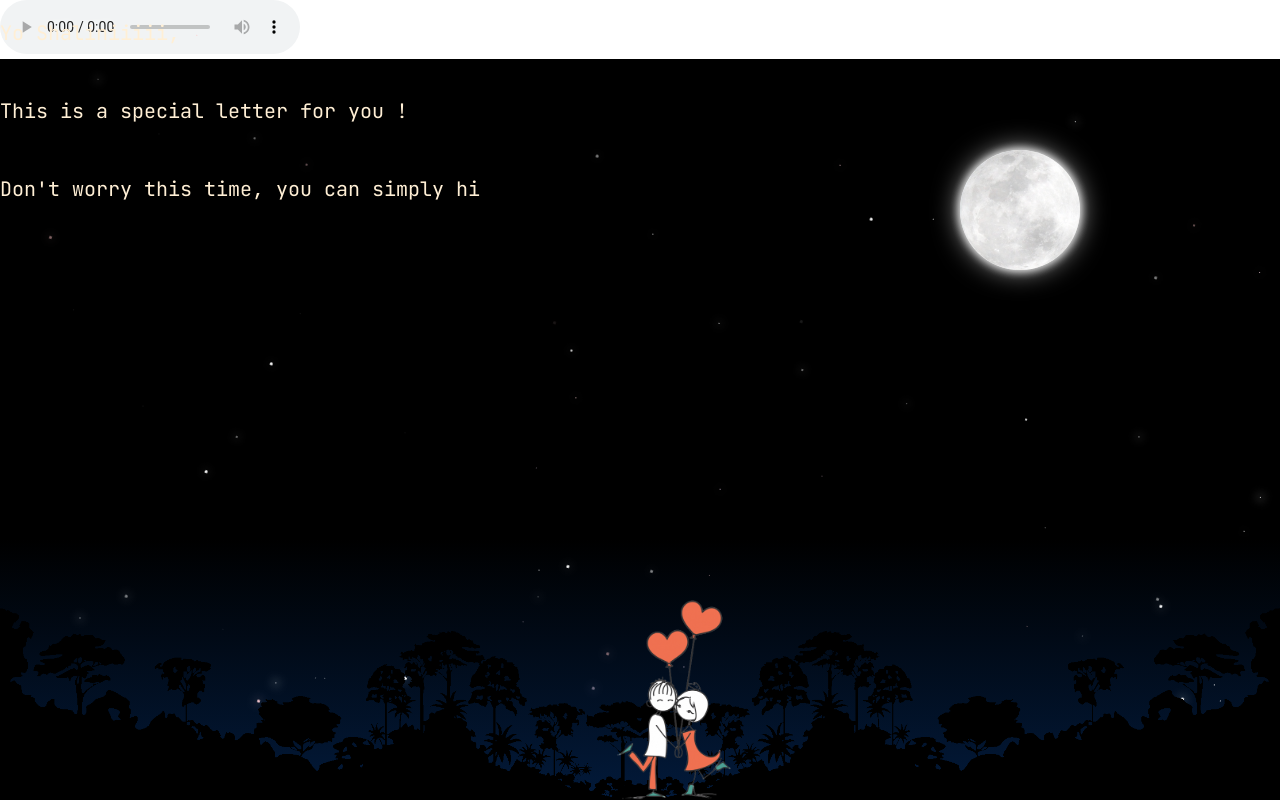
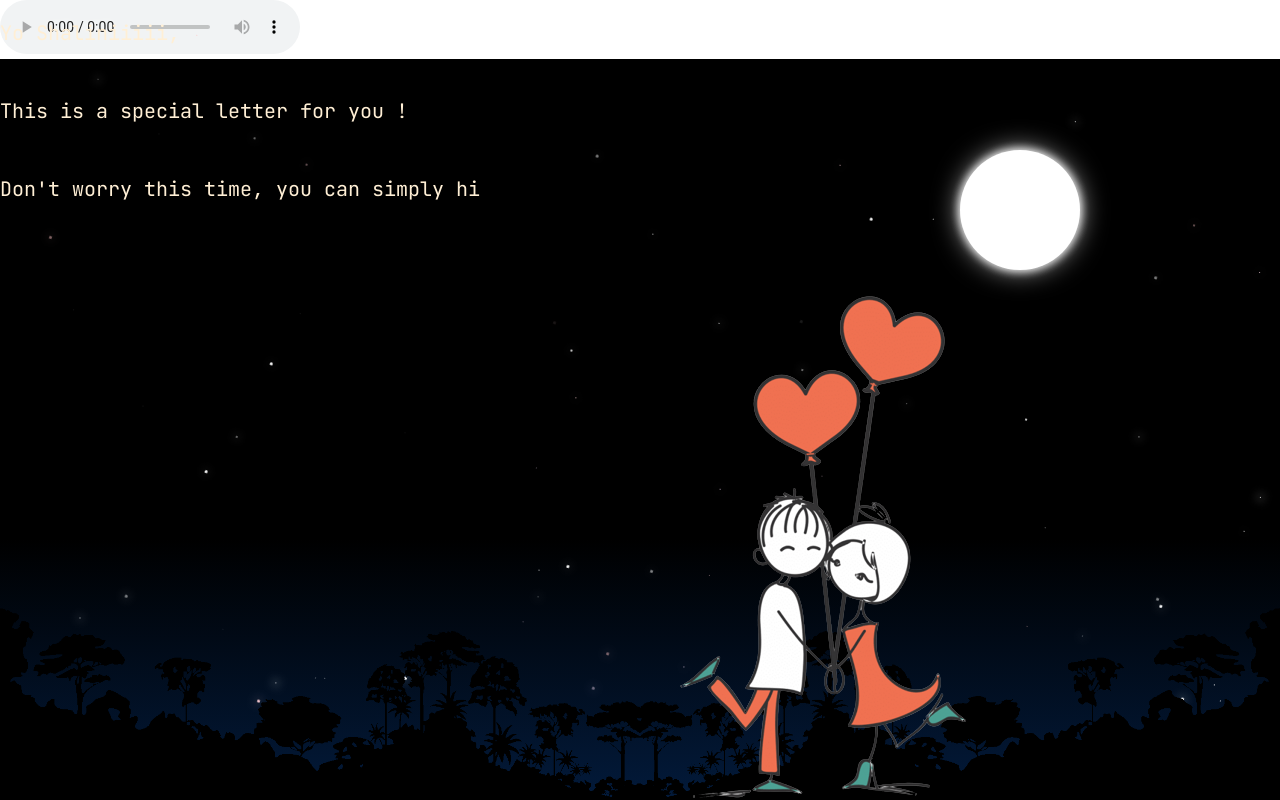
Before and after one commit to SandeepB007/shalini.github.io, a plain HTML site: page index.html in a window 1280 px wide. Drawn offline with Linux system fonts and the light colour scheme.

Commit message:
added some changes

```diff
--- a/index.css
+++ b/index.css
@@ -118,7 +118,7 @@
     animation-duration: 10s;
   }
 
-  .lua .cutu {
+  .lua .textura {
     /* Need to change the url */
     background-image: url(https://github.com/SandeepB007/shalini.github.io/blob/main/bgMoon.png?raw=true);
     background-position: center;
@@ -147,7 +147,7 @@
     left: 0;
   }
 
-  .cutu {
+  .lua .cutu {
     overflow: hidden;
     position: fixed;
     left: 0;
```
